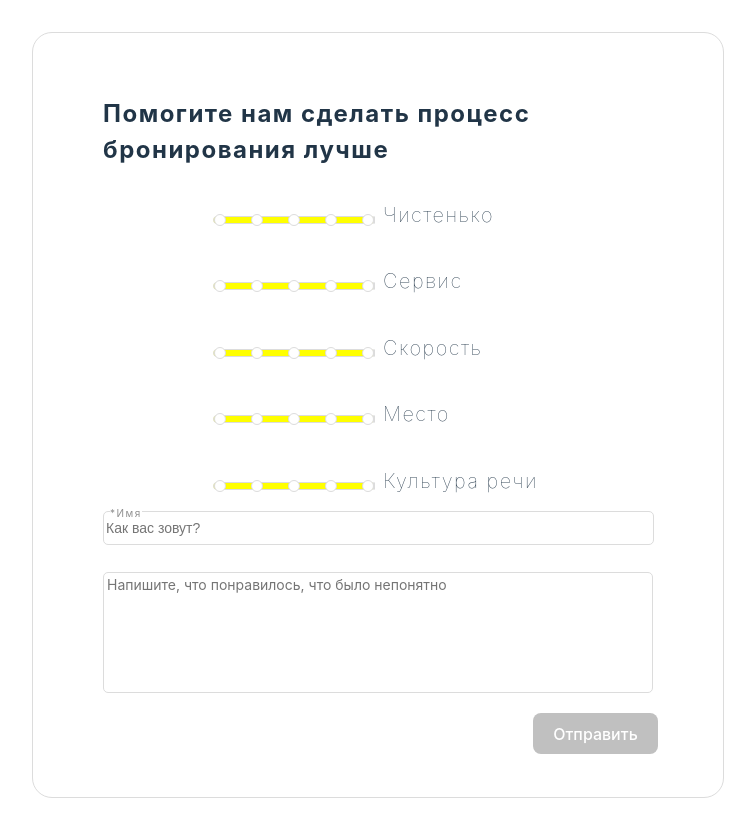
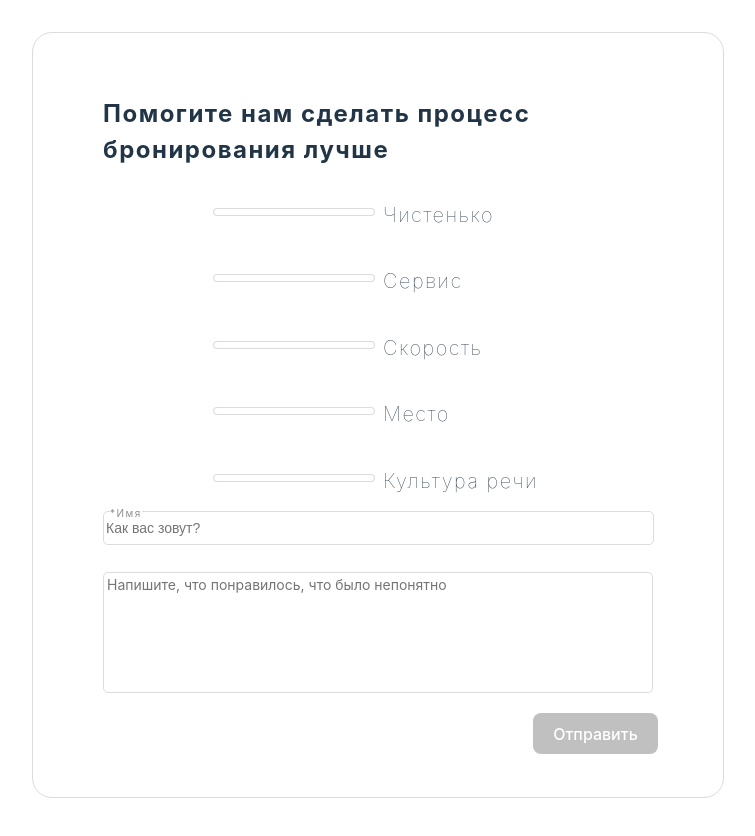
Before and after one commit to alozhka/travelline_practice, a React (Vite) app in the folder reviewer/: page / in a window 1280 px wide. Shown: the top 836 px of the page, without its empty margins (262-1017 px from the left). Built offline with nearby package versions, Linux system fonts and the light colour scheme.

Commit message:
Остался фикс первого рендера

```diff
--- a/reviewer/src/components/Review/ReviewInput/ReviewInput.module.css
+++ b/reviewer/src/components/Review/ReviewInput/ReviewInput.module.css
@@ -2,14 +2,15 @@
     position: relative;
     width: 160px;
     height: 6px;
-    top: 16px;
+    top: 8px;
 
     border-radius: 10px;
     border: #dcdcdc 1px solid;
 }
 
 .closingBar {
-    top: 8px
+    background: white;
+    top: 0
 }
 
 .wrapper {
@@ -25,10 +26,10 @@
 .rangePoints {
     position: relative;
     display: flex;
-    bottom: 2px;
-    left: 1px;
+    align-items: center;
+    bottom: 14px;
 
-    width: 160px;
+    width: 165px;
     height: 20px;
     justify-content: space-between;
 }
@@ -40,3 +41,8 @@
     border: #dcdcdc 1px solid;
     background: white;
 }
+
+.rangePointImage {
+    width: 20px;
+    height: 20px;
+}
--- a/reviewer/src/components/Review/ReviewInput/ReviewInput.tsx
+++ b/reviewer/src/components/Review/ReviewInput/ReviewInput.tsx
@@ -1,4 +1,4 @@
-import React, { forwardRef, useEffect, useRef } from 'react'
+import React, { forwardRef, ReactNode, useEffect, useLayoutEffect, useRef, useState } from 'react'
 
 import s from './ReviewInput.module.css'
 import angryFace from './images/twemoji_angry-face.svg'
@@ -6,8 +6,7 @@ import slightlyFrowningFace from './images/twemoji_slightly-frowning-face.svg'
 import neutralFace from './images/twemoji_neutral-face.svg'
 import slightlySmilingFace from './images/twemoji_slightly-smiling-face.svg'
 import grinningFace from './images/twemoji_grinning-face-with-big-eyes.svg'
-import { Simulate } from 'react-dom/test-utils'
-import compositionStart = Simulate.compositionStart
+
 
 type RangeState = {
 	color: string,
@@ -16,11 +15,11 @@ type RangeState = {
 
 //TODO: переделать на хештеги из фигмы
 const rangeStates: RangeState[] = [
-	{ color: 'red', emojiUrl: angryFace },
-	{ color: 'orangered', emojiUrl: slightlyFrowningFace },
-	{ color: 'darkorange', emojiUrl: neutralFace },
-	{ color: 'orange', emojiUrl: slightlySmilingFace },
-	{ color: 'yellow', emojiUrl: grinningFace }
+	{ color: '#F24E1E', emojiUrl: angryFace },
+	{ color: '#FF8311', emojiUrl: slightlyFrowningFace },
+	{ color: '#FF8311', emojiUrl: neutralFace },
+	{ color: '#FFC700', emojiUrl: slightlySmilingFace },
+	{ color: '#FFC700', emojiUrl: grinningFace }
 ]
 
 
@@ -31,29 +30,35 @@ interface ReviewInputProps {
 const ReviewInput = forwardRef((props: ReviewInputProps, ref: React.ForwardedRef<HTMLInputElement>) => {
 	const statusBarRef = useRef<HTMLDivElement>(null)
 	const closingBarRef = useRef<HTMLDivElement>(null)
+	const [rangePoints, setRangePoints] = useState<ReactNode[]>([])
 
 	const handleChange = () => {
-		if (statusBarRef.current && closingBarRef.current) {
-			const index = ref.current.valueAsNumber - 1
-			statusBarRef.current.style.backgroundColor = rangeStates[index].color
-			closingBarRef.current.style.width = `${100 - 25 * index}%`
-			closingBarRef.current.style.marginLeft = `${100 - 25 * (4 - index)}%`
+		if (statusBarRef.current && closingBarRef.current && ref !== null && 'current' in ref && ref.current) {
+			const currentIndex = ref.current.valueAsNumber - 1
+			statusBarRef.current.style.backgroundColor = rangeStates[currentIndex].color
+			closingBarRef.current.style.width = `${100 - 25 * currentIndex}%`
+			closingBarRef.current.style.marginLeft = `${100 - 25 * (4 - currentIndex)}%`
+			setRangePoints(rangeStates.map((range, i) => {
+				if (currentIndex > i)
+					return <div key={`range${props.category}${i}`} className={s.rangePoint} style={{
+						backgroundColor: rangeStates[currentIndex].color
+					}}></div>
+				else if (currentIndex === i)
+					return <img key={`range${props.category}${i}`} src={range.emojiUrl} className={s.rangePointImage}
+								alt="face emoji"/>
+				return <div key={`range${props.category}${i}`} className={s.rangePoint}></div>
+			}))
 		}
 	}
-	useEffect(() => handleChange())
+
+
 	return (
 		<div className={s.wrapper}>
 			<input ref={ref} type="range" min="1" max="5" step="1"
 				onChangeCapture={handleChange} name={props.category}/>
 			<div ref={statusBarRef} className={s.statusBar}></div>
 			<div ref={closingBarRef} className={`${s.statusBar} ${s.closingBar}`}></div>
-			<div className={s.rangePoints}>
-				{ rangeStates.map((range, index) =>
-					<div key={`range${props.category}${index}`} className={s.rangePoint} style={{
-						backgroundImage: range.emojiUrl
-					}}></div>
-				)}
-			</div>
+			<div className={s.rangePoints}>{rangePoints}</div>
 		</div>
 	)
 })
```
